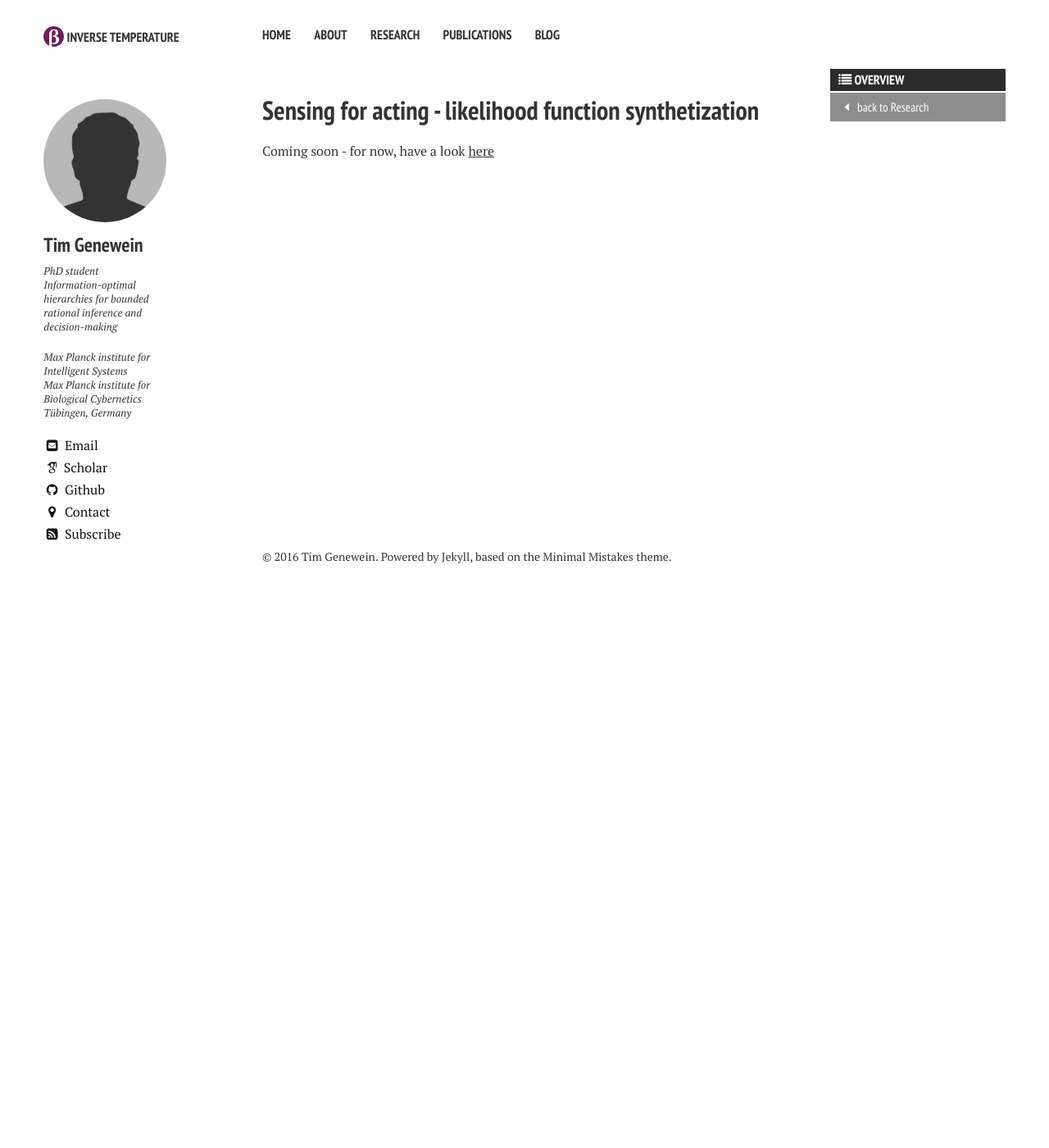
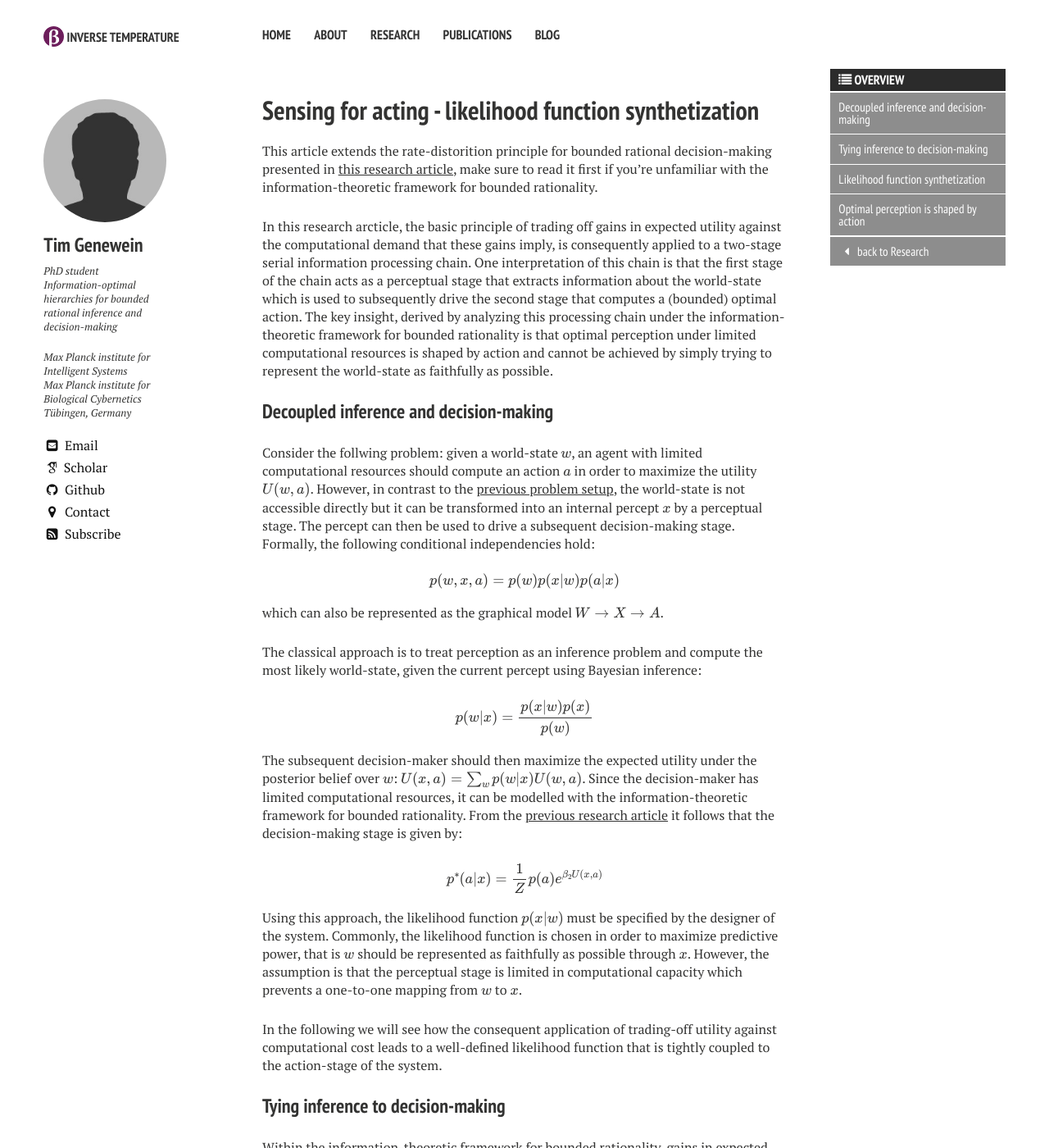
Before and after one commit to tgenewein/tgenewein.github.io, a Jekyll site: the page built from research/30-sensingforacting.md, in a window 1280 px wide and 1400 px high. Shown: the whole window at 82% size. Built offline with Jekyll 4.4.1, drawn with Linux system fonts in a browser that asks for light colours; nearby versions of some CDN libraries; some web fonts are replaced; formulas are drawn with MathJax 3; comment, search, counter and statistics services are not loaded; some of the changed text lies outside the part shown.

Commit message:
Added research article for serial perception-action system

```diff
--- a/_config.yml
+++ b/_config.yml
@@ -2,7 +2,7 @@
 
 title:            Tim Genewein
 locale:           en_US
-url:              #"http://tim.inversetemperature.net"
+url:              "http://tim.inversetemperature.net"
 
 
 # Jekyll configuration
@@ -39,8 +39,8 @@ owner:
   facebook: #username
   google:
     plus: #username
-    analytics: #UA-67740048-1
-    verify: #xio3xMA4L7GA6clZpfS6Sv60FY6NR4R_m4Rbv_HK9k4
+    analytics: UA-67740048-1
+    verify: xio3xMA4L7GA6clZpfS6Sv60FY6NR4R_m4Rbv_HK9k4
     ad-client:
     ad-slot:
     scholar: "https://scholar.google.com/citations?user=peNTK9oAAAAJ&hl=en"
--- /dev/null
+++ b/research/30-sensingforacting.md
@@ -0,0 +1,86 @@
+---
+layout: page
+title: Sensing for acting - likelihood function synthetization
+share: false
+researchtopicpage: true
+shorttitle: Sensing for acting # for display in the sidebar menu
+# date: 2016-01-16 13:53:00
+permalink: /research/sensingforacting/
+---
+
+{% include _toc.html %}
+
+
+This article extends the rate-distorition principle for bounded rational decision-making presented in [this research article]({{ site.url }}/research/naturalabstractions/), make sure to read it first if you're unfamiliar with the information-theoretic framework for bounded rationality.
+
+In this research arcticle, the basic principle of trading off gains in expected utility against the computational demand that these gains imply, is consequently applied to a two-stage serial information processing chain. One interpretation of this chain is that the first stage of the chain acts as a perceptual stage that extracts information about the world-state which is used to subsequently drive the second stage that computes a (bounded) optimal action. The key insight, derived by analyzing this processing chain under the information-theoretic framework for bounded rationality is that optimal perception under limited computational resources is shaped by action and cannot be achieved by simply trying to represent the world-state as faithfully as possible.
+
+### Decoupled inference and decision-making
+Consider the follwing problem: given a world-state $$w$$, an agent with limited computational resources should compute an action $$a$$ in order to maximize the utility $$U(w,a)$$. However, in contrast to the [previous problem setup]({{ site.url }}/research/naturalabstractions/), the world-state is not accessible directly but it can be transformed into an internal percept $$x$$ by a perceptual stage. The percept can then be used to drive a subsequent decision-making stage. Formally, the following conditional independencies hold:
+
+
+$$
+p(w,x,a)=p(w)p(x|w)p(a|x)
+$$
+
+which can also be represented as the graphical model $$W \rightarrow X \rightarrow A$$.
+
+The classical approach is to treat perception as an inference problem and compute the most likely world-state, given the current percept using Bayesian inference:
+
+$$
+p(w|x)=\frac{p(x|w)p(x)}{p(w)}
+$$
+
+The subsequent decision-maker should then maximize the expected utility under the posterior belief over $$w$$: $$U(x,a) = \sum_w p(w \vert x) U(w,a)$$. Since the decision-maker has limited computational resources, it can be modelled with the information-theoretic framework for bounded rationality. From the [previous research article]({{ site.url }}/research/naturalabstractions/) it follows that the decision-making stage is given by:
+
+$$
+p^*(a|x) = \frac{1}{Z}p(a)e^{\beta_2 U(x,a)}
+$$
+
+Using this approach, the likelihood function $$p(x\vert w)$$ must be specified by the designer of the system. Commonly, the likelihood function is chosen in order to maximize predictive power, that is $$w$$ should be represented as faithfully as possible through $$x$$. However, the assumption is that the perceptual stage is limited in computational capacity which prevents a one-to-one mapping from $$w$$ to $$x$$.
+
+In the following we will see how the consequent application of trading-off utility against computational cost leads to a well-defined likelihood function that is tightly coupled to the action-stage of the system.
+
+### Tying inference to decision-making
+Within the information-theoretic framework for bounded rationality, gains in expected utility must be traded off against the cost of computation, which is measured in terms of mutual information. For the perception-action system this translates into the following objective:
+
+$$
+\begin{align}
+p^*(x|w), p^*(a|x) = \underset{p(x|w), p(a|x)}{\text{arg max}} &\sum_{w,x,a} p(w) p(x|w) p(a|x) U(w,a)\\
+ &- \frac{1}{\beta_1} I(W;X) - \frac{1}{\beta_2} I(A;X)
+\end{align}
+$$
+
+where the mutual information terms measure the (average) computational demand of the perception- and the action-stage respectively and the inverse temperatures $$\beta_1, \beta_2$$ translate computational demand into cost of computation.
+
+
+### Likelihood function synthetization
+The optimization problem given in the previous paragraph has a closed-form solution, given by the set of self-consistent equations:
+
+$$
+\begin{align}
+p^*(x|w)&=\frac{1}{Z_x}p(x)e^{\beta_1 \Delta F(w,x)}\\
+p^*(a|x)&=\frac{1}{Z_a}p(a)e^{\beta_2 \sum_w p(w|x) U(w,a)}
+\end{align}
+$$
+
+where $$p(w \vert x)$$ is given by Bayes' rule $$p(w \vert x)=\frac{1}{p(w)}p^*(x \vert w)p(x)$$. $$\Delta F(w,x)$$ is the free energy of the action stage
+
+$$
+\Delta F(w,x)=\sum_a p^*(a|x) U(w,a) - \frac{1}{\beta_2} D_{\text{KL}}(p^*(a|x)||p(a))
+$$
+
+and acts as a utility for the perceptual stage, that is the perceptual stage maximizes the free energy trade-off of the action-stage in a bounded rational fashion. Additionally, $$p(x)=\sum_w p(w)p^*(x \vert w)$$ and $$p(a)=\sum_{w,x} p(w)p^*(x \vert w)p^*(a \vert x)$$.
+
+
+Importantly, the solution given by the self-consistent equations specifies the (bounded-optimal) likelihood function $$p^*(x \vert w)$$ for inference over the world-state $$w$$. The optimal decision-maker is identical to the bounded rational decision-maker specified in the section where inference and decision-making were decoupled and the decision maker was maximizing the posterior expected utility in a bounded rational fashion (where the posterior is over the world-state $$p(w \vert x)$$).
+
+
+### Optimal perception is shaped by action
+By inspecting the solution for the bounded optimal likelihood function $$p^*(x \vert w)$$, it can be seen that the free energy trade-off of the downstream action stage (that is trading off high expected utility against low computational demand) plays the role of a utility for the perception stage (since the solution of the perception stage follows a bounded optimal solution that consists of a prior times the exponential of the utility multiplied by the inverse temperature).
+Crucially, this means that bounded-optimal perception has the goal of enabling the action-stage to operate as efficiently as possible. This is in contrast to many classical approaches that assign perception the role of representing the world-state $$w$$ as faithfully as possible (given the model's limitations) and simply decouple perception and action.
+
+
+
+##### Further reading
+An illustrative example that compares classical, decoupled perception and action against a bounded-optimal perception-action system can be found in [this paper]({{ site.url }}/Paper-AbstractionsHierarchiesOptimalityPrinciple/). The example is also found in this [Jupyter notebook](https://github.com/tgenewein/BoundedRationalityAbstractionAndHierarchicalDecisionMaking/blob/master/NotebooksAndCode/3-SerialHierarchy.ipynb) (use [this link](http://nbviewer.jupyter.org/github/tgenewein/BoundedRationalityAbstractionAndHierarchicalDecisionMaking/blob/master/NotebooksAndCode/3-SerialHierarchy.ipynb) if you simply want to view the notebook in your browser).
--- a/research/sensingforacting.md
+++ /dev/null
@@ -1,13 +0,0 @@
----
-layout: page
-title: Sensing for acting - likelihood function synthetization
-share: false
-researchtopicpage: true
-shorttitle: Sensing for acting # for display in the sidebar menu
-# date: 2016-01-16 13:53:00
-permalink: /research/sensingforacting/
----
-
-{% include _toc.html %}
-
-Coming soon - for now, have a look [here]({{ site.url }}/Paper-AbstractionsHierarchiesOptimalityPrinciple/)
```
Also changed, not shown: research/20-naturalabstractions.md (renamed from research/naturalabstractions.md, +3 -1 lines), research/10-boundedrationality.md (renamed from research/boundedrationality.md), research/40-distributedinformationprocessing.md (renamed from research/distributedinformationprocessing.md), research/50-structurelearningexperiments.md (renamed from research/structurelearningexpriments.md), research/60-modelselectionexperiments.md (renamed from research/modelselectionexperiments.md).
